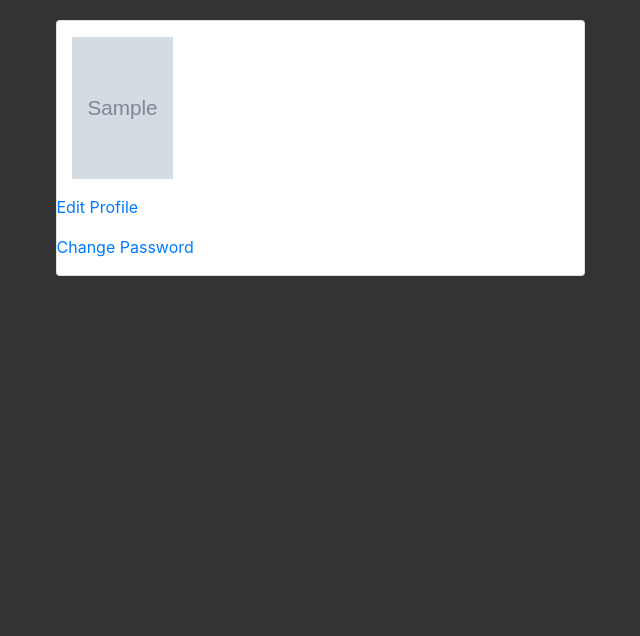
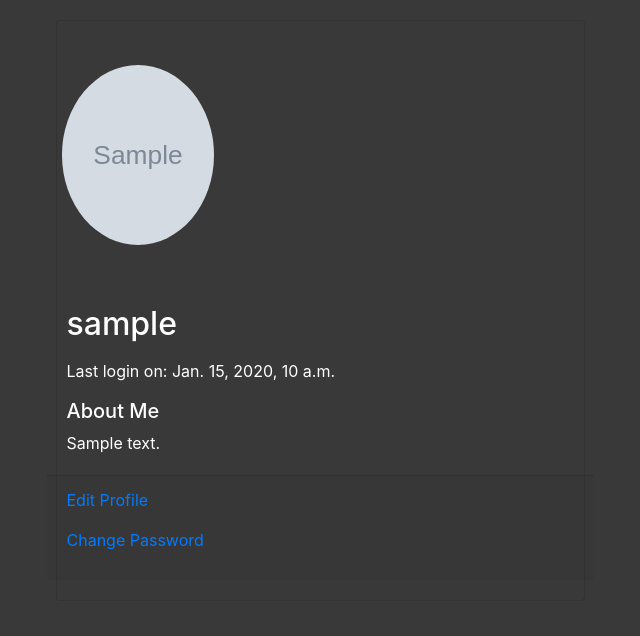
Before and after one commit to agong324/OPS445-Project, a Django app: a page that uses templates/users/profile.html in a window 1280 px wide. Shown: the part 112-748 px from the top of the page, without its empty margins (267-907 px from the left). Run offline with Django 5.2, Linux system fonts and the light colour scheme; a user stored in the database is signed in; tables that the repository leaves empty hold one stand-in row (values such as "Sample post"); grey boxes marked "Sample" are stand-in pictures; some libraries are stand-ins or nearby versions.

Commit message:
appearance overhaul; dark mode improvement

```diff
--- a/static/dark-mode.css
+++ b/static/dark-mode.css
@@ -30,3 +30,19 @@
 .custom-input {
 	color: #E3E3E3;
 	}
+
+.default {
+	color: #000;
+}
+
+.profile-image {
+	width: 100%;
+	height: 100%;
+	object-fit: cover;
+}
+
+.profile-circle {
+	width: 100px;
+	height: 180px;
+	overflow: hidden;
+	border-radius: 50%;
--- a/templates/core/post.html
+++ b/templates/core/post.html
@@ -82,7 +82,7 @@
         		{% csrf_token %}
         		<div class="form-group custom-input">
           			<span class="ml-2 custom-input"></span>{{ form.name.label_tag }}
-          			<input type="text" class="form-control custom-input {% if form.name.errors %}is-invalid{% endif %}" id="id_name"
+          			<input type="text" class="form-control {% if form.name.errors %}is-invalid{% endif %}" id="id_name"
             				name="name" value="{{ form.name.value|default:'' }}">
         </div>
         <div class="form-group">
--- a/templates/users/edit_profile.html
+++ b/templates/users/edit_profile.html
@@ -1,9 +1,11 @@
 {% extends 'base.html' %}
+{% load static %}
+<link rel="stylesheet" href="{% static 'dark-mode.css' %}">
 
 {% block head_title %}Edit profile{% endblock %}
 
 {% block content %}
-<div class="container">
+<div class="container custom-post-background">
   <div class="row">
     <div class="col-6">
       <h2 class="my-5">Edit profile</h2>
--- a/templates/users/login.html
+++ b/templates/users/login.html
@@ -1,10 +1,12 @@
 <!-- templates/users/login.html -->
 {% extends 'base.html' %}
+{% load static %}
+<link rel="stylesheet" href="{% static 'dark-mode.css' %}">
 
 {% block head_title %}Log In{% endblock %}
 
 {% block content %}
-<div class="container">
+<div class="container custom-post-background">
   <div class="row">
     <div class="col-12">
       <h2 class=" my-5">Log in</h2>
--- a/templates/users/password_change.html
+++ b/templates/users/password_change.html
@@ -1,10 +1,12 @@
 <!-- templates/users/password-change.html -->
 {% extends 'base.html' %}
+{% load static %}
+<link rel="stylesheet" href="{% static 'dark-mode.css' %}">
 
 {% block head_title %}Change password{% endblock head_title %}
 
 {% block content %}
-<div class="container">
+<div class="container custom-post-background">
   <div class="row">
     <div class="col-7">
       <h2 class=" my-5">Change password</h2>
--- a/templates/users/password_change_done.html
+++ b/templates/users/password_change_done.html
@@ -1,10 +1,12 @@
 <!-- templates/users/password-change-done.html -->
 {% extends 'base.html' %}
+{% load static %}
+<link rel="stylesheet" href="{% static 'dark-mode.css' %}">
 
 {% block head_title %}Password changed successfully{% endblock head_title %}
 
 {% block content %}
-<div class="container">
+<div class="container custom-post-background">
   <div class="row">
     <div class="col-12">
       <div class="alert alert-success mt-5" role="alert">
--- a/templates/users/password_reset.html
+++ b/templates/users/password_reset.html
@@ -1,9 +1,11 @@
 {% extends 'base.html' %}
+{% load static %}
+<link rel="stylesheet" href="{% static 'dark-mode.css' %}">
 
 {% block head_title %}Password reset{% endblock head_title %}
 
 {% block content %}
-<div class="container">
+<div class="container custom-post-background">
   <div class="row">
     <div class="col-4">
       <h2 class=" my-5">Password reset</h2>
--- a/templates/users/password_reset_complete.html
+++ b/templates/users/password_reset_complete.html
@@ -1,13 +1,15 @@
 <!-- templates/users/password_reset_complete.html -->
 {% extends 'base.html' %}
+{% load static %}
+<link rel="stylesheet" href="{% static 'dark-mode.css' %}">
 
 {% block head_title %}Password changed successfully{% endblock head_title %}
 
 {% block content %}
 <div class="container">
   <div class="row">
-    <div class="col-12">
-      <h2 class="my-5">Password Changed successfully</h2>
+    <div class="col-12 custom-input">
+      <h2 class="my-5 custom-input">Password Changed successfully</h2>
       <p>
         Your password has been changed successfully. You may now proceed to
         <a href="{% url 'users:login' %}">log in.</a>
--- a/templates/users/password_reset_confirm.html
+++ b/templates/users/password_reset_confirm.html
@@ -1,10 +1,12 @@
 <!-- templates/users/password_reset_confirm.html -->
 {% extends 'base.html' %}
+{% load static %}
+<link rel="stylesheet" href="{% static 'dark-mode.css' %}">
 
 {% block head_title %}New password{% endblock head_title %}
 
 {% block content %}
-<div class="container">
+<div class="container custom-post-background">
   <div class="row">
     <div class="col-12">
       <h2 class=" my-5">Change password</h2>
--- a/templates/users/password_reset_done.html
+++ b/templates/users/password_reset_done.html
@@ -1,10 +1,12 @@
 <!-- templates/users/password_reset_done.html -->
 {% extends 'base.html' %}
+{% load static %}
+<link rel="stylesheet" href="{% static 'dark-mode.css' %}">
 
 {% block head_title %}Password Reset{% endblock head_title %}
 
 {% block content %}
-<div class="container">
+<div class="container custom-post-background">
   <div class="row">
     <div class=" col-12">
       <h2 class="my-5">Password reset</h2>
--- a/templates/users/profile.html
+++ b/templates/users/profile.html
@@ -1,26 +1,35 @@
 {% extends 'base.html' %}
+{% load thumbnail %}
 {% load static %}
-<link rel="stylesheet" href="{% static 'dark-mde.css' %}">
+<link rel="stylesheet" href="{% static 'dark-mode.css' %}">
 {% block head_title %}{{ user.username }} | Django Blog{% endblock head_title %}
 
 {% block content %}
-<div class="container-fluid mt-6 custom-background" >
+<div class="container-fluid mt-6 custom-post-background" >
   <div class="row">
-    <div class="card col-lg-5 offset-lg-3 mb-3">
+    <div class="card col-lg-5 offset-lg-3 mb-3 custom-post-background">
       <div class="row">
+	      <div class="row">
         {% if user.profile.image %}
-        <img class="card-img-top col-sm-3 col-4 my-3" src="{{ profile.image.url }}" alt="{{ user.username }}">
+	{% comment %}
+	{% thumbnail source="{{ profile.image.url }}" "100x100" crop="center" as im %}
+	<img src="{{ profile.image.url }}" width="{{ im.width }}" height="{{ im.height }}">
+	{% endthumbnail %} {% endcomment %}
+	<img class="card-img-top col-sm-4 col-4 my-4 profile-circle" src="{{ profile.image.url }}" alt="{{ user.username }}">
         {% else %}
-        <img class="card-img-top col-sm-3 col-4 my-3" src="{% static 'img/defaultpfp.png' %}" alt="{{ user.username }}">
+        <img class="card-img-top col-sm-4 col-4 my-4 profile-circle" src="{% static 'img/defaultpfp.png' %}" alt="{{ user.username }}">
         {% endif %}
         <div class="card-body col-9">
           <h2 class="card-title my-3">{{ user.username }}</h2>
           <p>Last login on: {{ user.last_login }}</p>
+	  <h5>About Me</h5>
           <p class="card-text">{{ user.profile.about_me }}</p>
         </div>
+	<div class="card-footer col-12">
 	<p><a href="{% url 'users:edit_profile' %}">Edit Profile</a></p>
-	<div class="card-body col-9"></div>
+	{#	<div class="card-body col-9"></div> #}
 	<p><a href="{% url 'users:password_change' %}">Change Password</a></p>
+	</div>
       </div>
     </div>
   </div>
--- a/templates/users/signup.html
+++ b/templates/users/signup.html
@@ -1,10 +1,12 @@
 <!-- templates/users/signup.html -->
 {% extends 'base.html' %}
+{% load static %}
+<link rel="stylesheet" href="{% static 'dark-mode.css' %}">
 
 {% block head_title %}Sign Up{% endblock %}
 
 {% block content %}
-<div class="container">
+<div class="container custom-post-background">
   <div class="row">
     <div class="col-12">
       <h2 class="my-5">Sign up</h2>
```
Also changed, not shown: templates/core/post_confirm_delete.html (+3 -4 lines), templates/core/post_form.html (+4 -4 lines).
